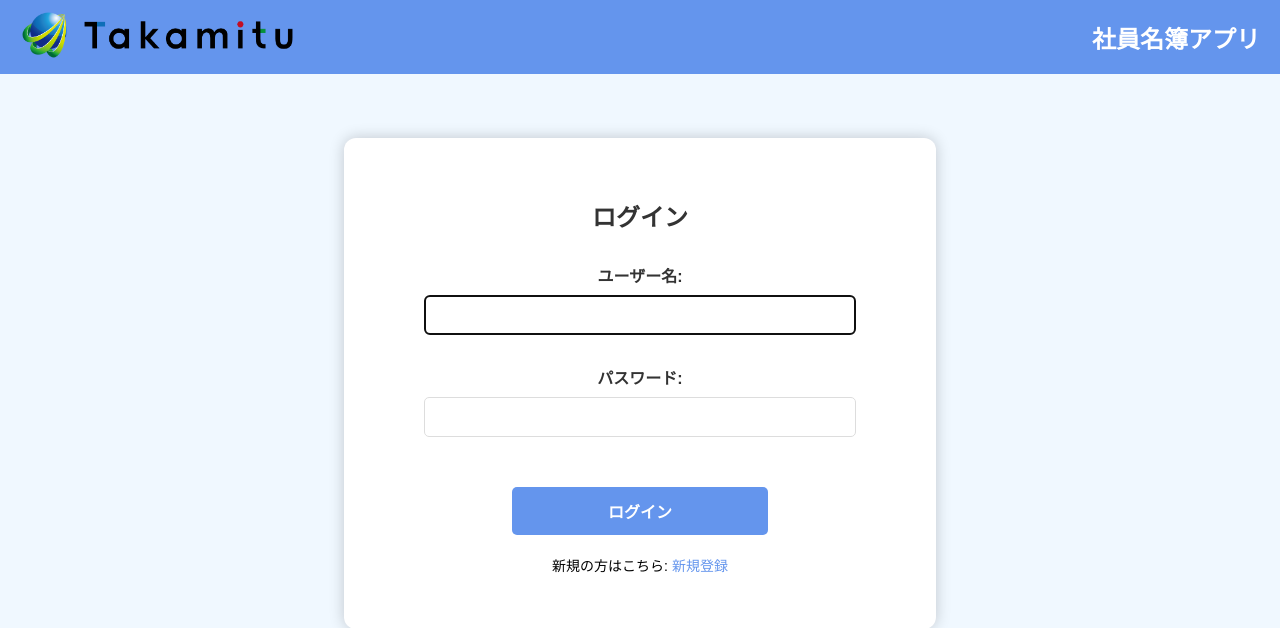
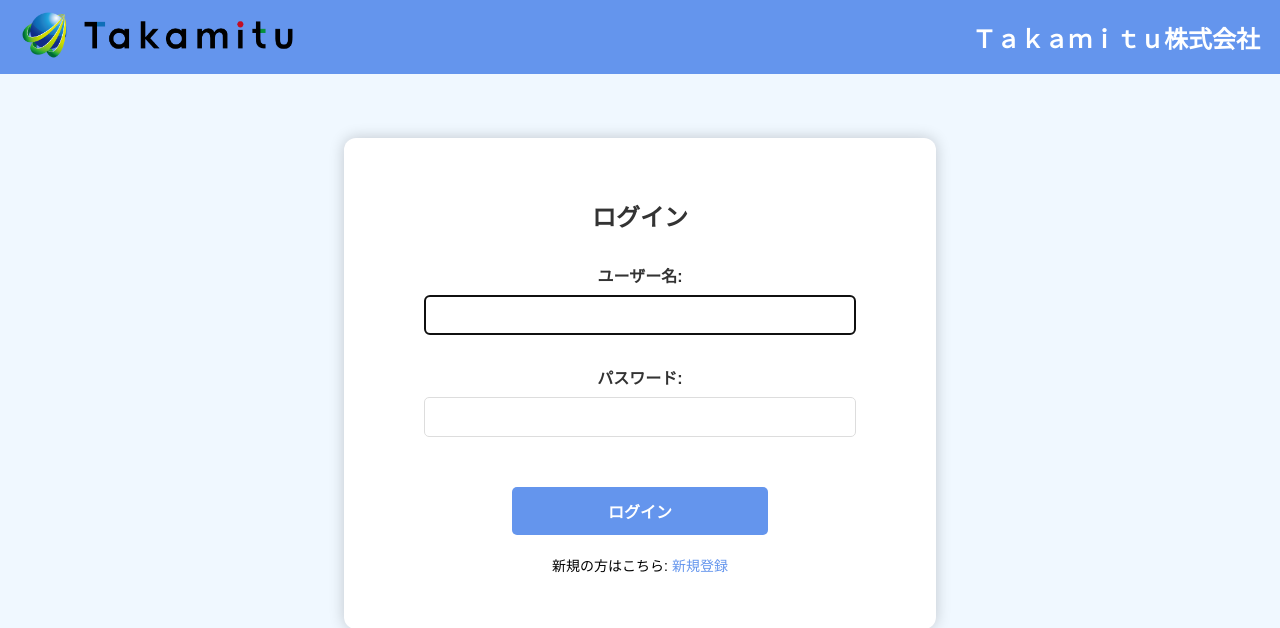
Before and after one commit to c-kurata/Takamitu, a Django app: page /meibo/login/ in a window 1280 px wide. Shown: the top 628 px of the page. Run offline with Django 5.2, Linux system fonts and the light colour scheme.

Commit message:
ログイン画面を社名に変更

```diff
--- a/Meibo/templates/registration/login.html
+++ b/Meibo/templates/registration/login.html
@@ -4,7 +4,7 @@
     {% load static %}
     <meta charset="UTF-8">
     <meta name="viewport" content="width=device-width, initial-scale=1.0">
-    <title>ログイン - 社員名簿アプリ</title>
+    <title>ログイン - Ｔａｋａｍｉｔｕ株式会社</title>
     <style>
         body {
             font-family: Arial, sans-serif;
@@ -94,7 +94,7 @@
         <div class="logo">
             <img src="{% static 'images/Takamitu-logo.png' %}" alt="ロゴ">
         </div>
-        <div class="title">社員名簿アプリ</div>
+        <div class="title">Ｔａｋａｍｉｔｕ株式会社</div>
     </div>
 
     <!-- メインコンテンツ -->
```
